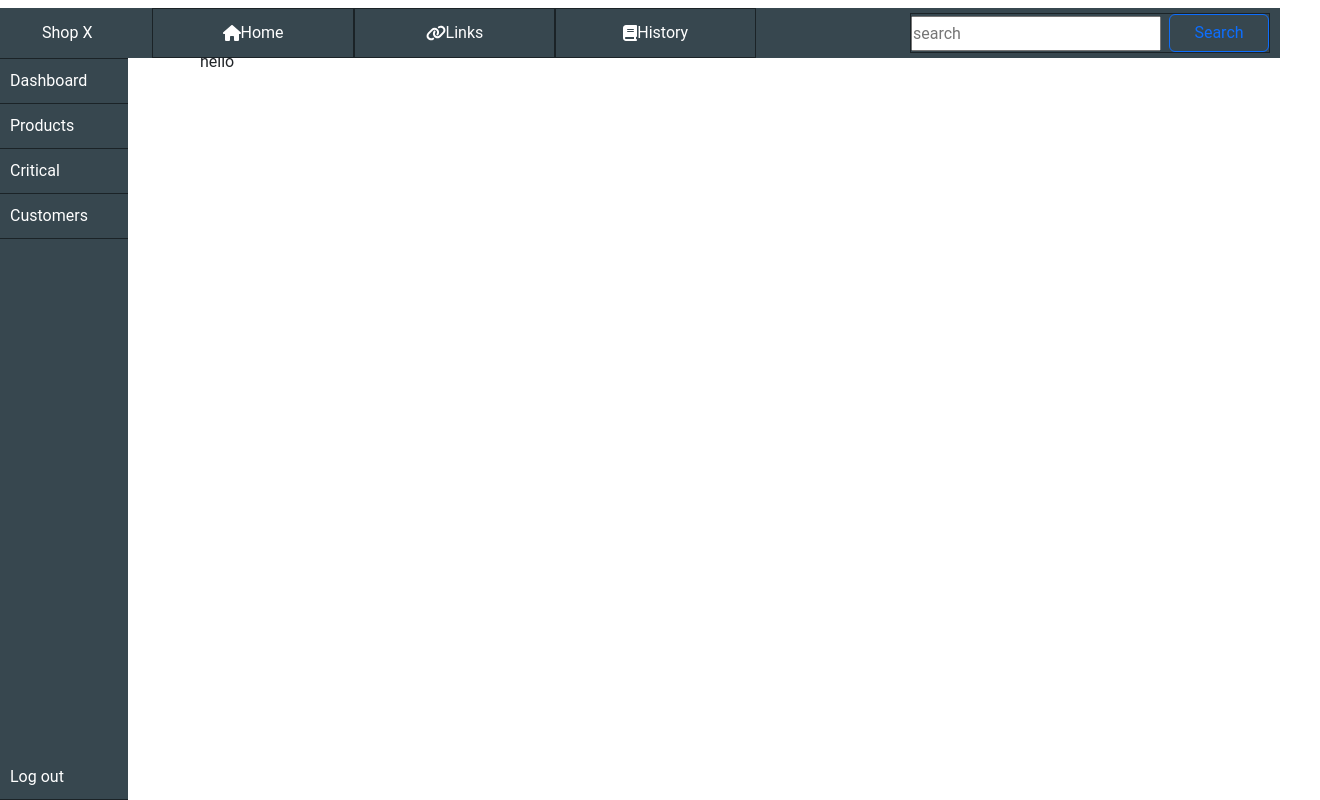
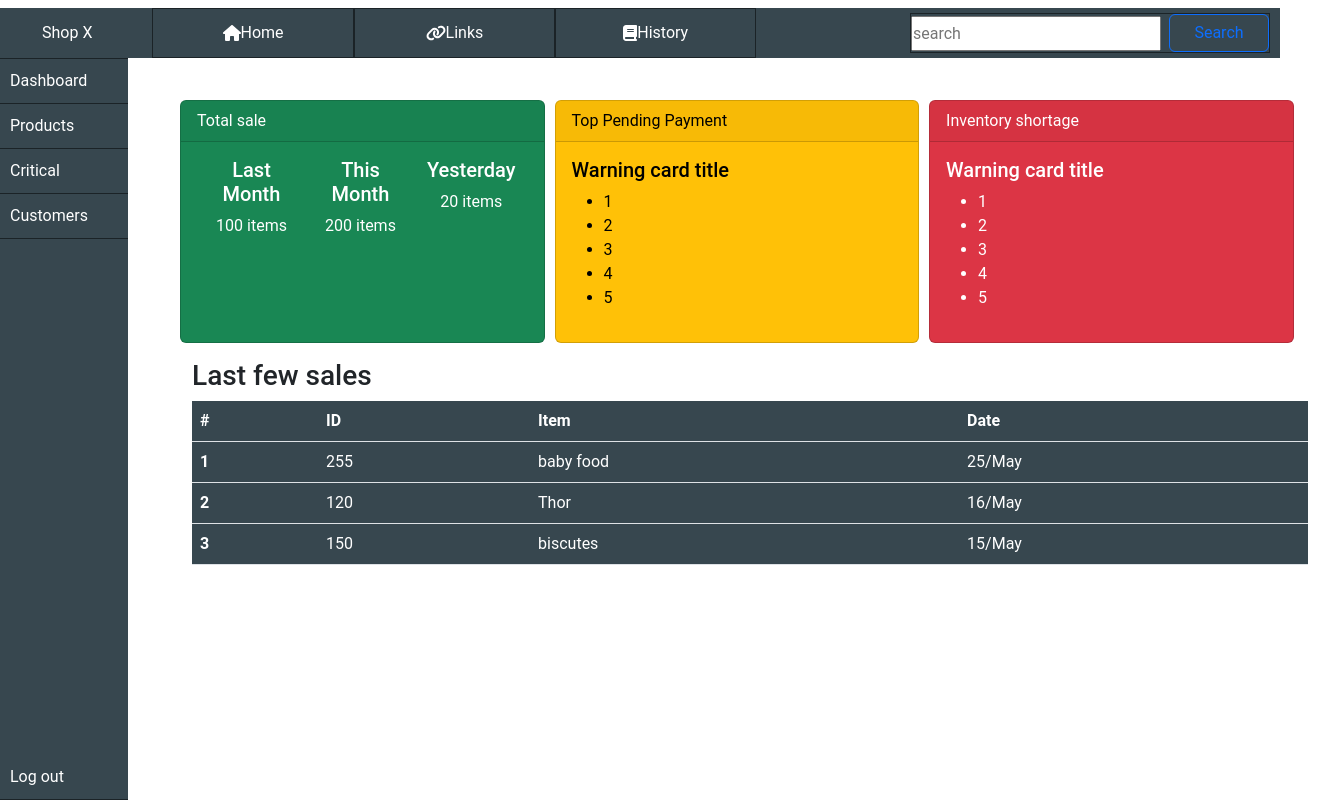
Before and after one commit to sonukuldeep/inventory, a React (Create React App) app: page / in a window 1280 px wide. Shown: the whole page, 1320 px wide, since content can reach past the window. Built offline with nearby package versions, Linux system fonts and the light colour scheme; a web font is replaced by a local one.

Commit message:
dashboard in progress

```diff
--- a/src/App.js
+++ b/src/App.js
@@ -1,6 +1,8 @@
 import './App.css';
 import Navbar from './Components/Navbar';
 import Sidebar from './Components/Sidebar';
+import Dashboard from './Components/Dashboard';
+import Customer from './Components/Customer';
 
 function App() {
   return (
@@ -11,9 +13,10 @@ function App() {
           <Sidebar />
         </nav>
       </header>
-
       <section>
         <article>
+          <Dashboard display={false}/>
+          <Customer />
         </article>
       </section>
     </>
--- /dev/null
+++ b/src/Components/Customer.jsx
@@ -0,0 +1,14 @@
+import React from 'react'
+
+
+const style = { 'marginLeft': '700px', 'marginTop': '50px','width': '30%','position': 'absolute'}
+
+const Customer = () => {
+    return (
+
+<></>
+
+    )
+}
+
+export default Customer
--- /dev/null
+++ b/src/Components/Dashboard.jsx
@@ -0,0 +1,107 @@
+import React from 'react'
+import { useState,useEffect } from 'react'
+
+const getDataFromDatabase = { 1: 100, 2: 200, 3: 20 }
+const Dashboard = (props) => {
+    //css
+    const [style,setStyle] = useState({ 'display': 'grid', 'gridTemplateColumns': '1fr 1fr 1fr', 'width': '87%', 'marginLeft': '180px', 'marginTop': '50px', 'gap': '10px' })
+
+
+    useEffect(() => {
+        setStyle({...style,'display': 'hidden'})
+        console.log(props.display,style)
+    }, [props.display])
+
+    return (
+        <>
+            <div style={style}>
+                <div className="card text-bg-success mb-3" >
+                    <div className="card-header">Total sale</div>
+                    <div className="container text-center">
+                        <div className="card-body row">
+
+                            <div className="col">
+                                <h5 className="card-title">Last Month</h5>
+                                <p className="card-text">{getDataFromDatabase[1]} items</p>
+
+                            </div>
+                            <div className="col">
+                                <h5 className="card-title">This Month</h5>
+                                <p className="card-text">{getDataFromDatabase[2]} items</p>
+
+                            </div>
+                            <div className="col">
+                                <h5 className="card-title">Yesterday</h5>
+                                <p className="card-text">{getDataFromDatabase[3]} items</p>
+
+                            </div>
+                        </div>
+                    </div>
+                </div>
+                <div className="card text-bg-warning mb-3" >
+                    <div className="card-header">Top Pending Payment</div>
+                    <div className="card-body">
+                        <h5 className="card-title">Warning card title</h5>
+                        <ul>
+                            <li className="card-text">1</li>
+                            <li className="card-text">2</li>
+                            <li className="card-text">3</li>
+                            <li className="card-text">4</li>
+                            <li className="card-text">5</li>
+                        </ul>
+                    </div>
+                </div>
+                <div className="card text-bg-danger mb-3" >
+                    <div className="card-header">Inventory shortage</div>
+                    <div className="card-body">
+                        <h5 className="card-title">Warning card title</h5>
+                        <ul>
+                            <li className="card-text">1</li>
+                            <li className="card-text">2</li>
+                            <li className="card-text">3</li>
+                            <li className="card-text">4</li>
+                            <li className="card-text">5</li>
+                        </ul>
+                    </div>
+                </div>
+            </div>
+
+            <div className="container" style={{ 'marginLeft': '180px' }}>
+                <h3>Last few sales</h3>
+
+                <table className="table" style={{ 'color': '#fff', 'backgroundColor': '#37474f' }}>
+                    <thead>
+                        <tr>
+                            <th scope="col">#</th>
+                            <th scope="col">ID</th>
+                            <th scope="col">Item</th>
+                            <th scope="col">Date</th>
+                        </tr>
+                    </thead>
+                    <tbody>
+                        <tr>
+                            <th scope="row">1</th>
+                            <td>255</td>
+                            <td>baby food</td>
+                            <td>25/May</td>
+                        </tr>
+                        <tr>
+                            <th scope="row">2</th>
+                            <td>120</td>
+                            <td>Thor</td>
+                            <td>16/May</td>
+                        </tr>
+                        <tr>
+                            <th scope="row">3</th>
+                            <td>150</td>
+                            <td>biscutes</td>
+                            <td>15/May</td>
+                        </tr>
+                    </tbody>
+                </table>
+            </div>
+        </>
+    )
+}
+
+export default Dashboard
--- a/src/Components/Sidebar.jsx
+++ b/src/Components/Sidebar.jsx
@@ -18,7 +18,7 @@ const Sidebar = () => {
                 <li>Log out</li>
             </ul>
         </div>
-        <p style={{marginLeft:'200px'}}>hello</p>
+        {/* <p style={{marginLeft:'200px'}}>hello</p> */}
         </>
     )
 }
```
Also changed, not shown: src/App.css (line endings or trailing spaces).
